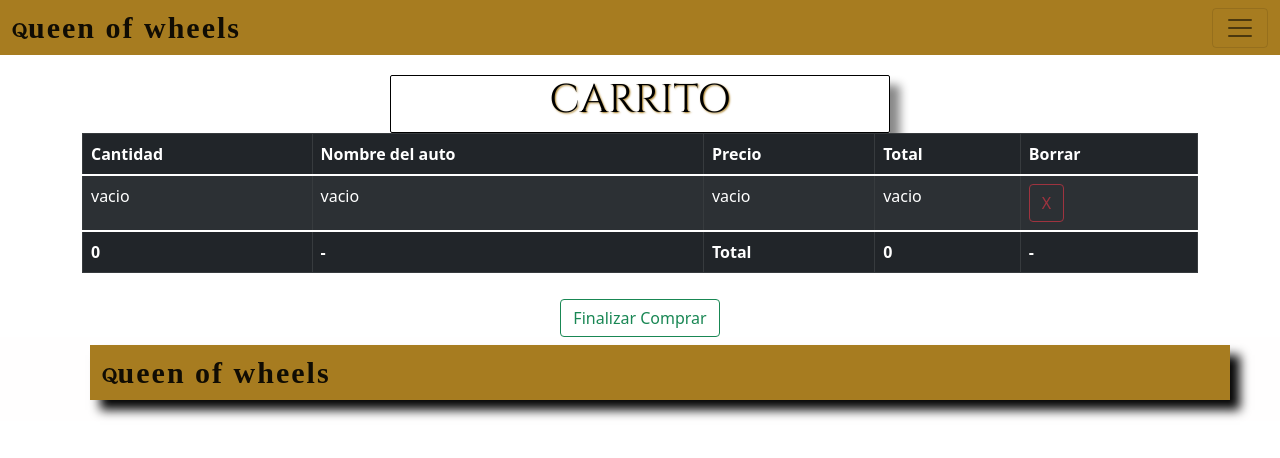
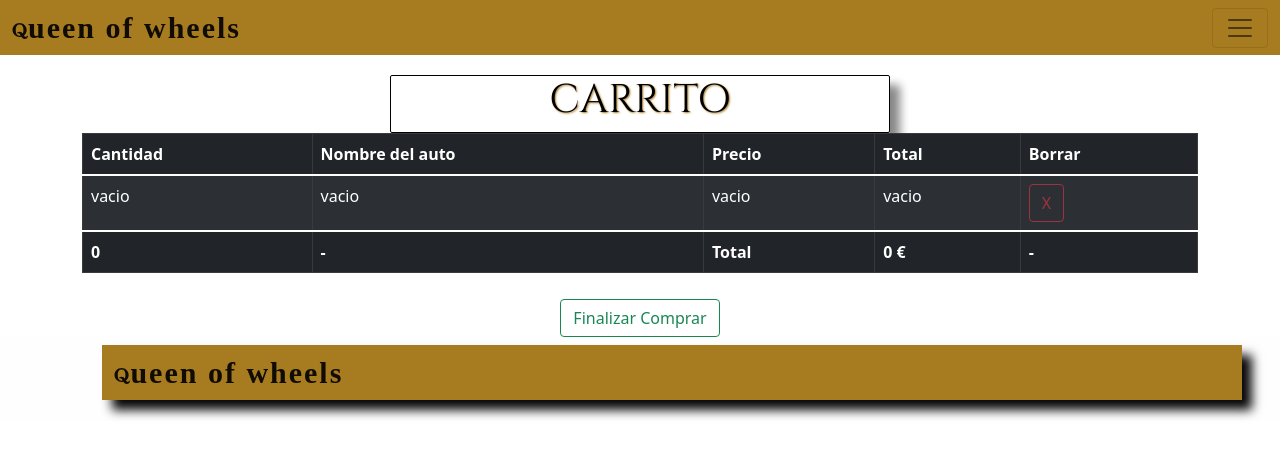
Before and after one commit to Hggzlvp/ReactJs, a React (Create React App) app: page /Cart in a window 1280 px wide. Shown: the top 458 px of the page. Built offline with nearby package versions, Linux system fonts and the light colour scheme; a web font is replaced by a local one.

Commit message:
Entrega Firebase

```diff
--- a/src/App.css
+++ b/src/App.css
@@ -113,7 +113,7 @@ hr{
 }
 .hijo-footer{
   background-color:rgb(167, 124, 32);
-  margin: 0% 0% 1% 7% !important;
+  margin: 0% 0% 1% 8% !important;
   box-shadow: 10px 10px 10px #070707 !important;
 }
 .icono-footer{
--- a/src/Componentes/Cart.jsx
+++ b/src/Componentes/Cart.jsx
@@ -37,7 +37,7 @@ export  default function Cart() {
                 <tr>
                 <td>{item.cantidad}</td>
                 <td>{item.nombre}</td>
-                <td>{item.precio}</td>
+                <td>{item.precio} €</td>
                 <td>{item.cantidad * parseInt(item.precio)} € </td>
                 <td><Button variant="outline-danger" onClick={() => removeCart(item)} >X</Button></td>
                 </tr>)
@@ -57,7 +57,7 @@ export  default function Cart() {
                 <th>{cantidadTotal()}</th>
                 <th>-</th>
                 <th>Total</th>
-                <th>{valorTotal()}</th>
+                <th>{valorTotal()} €</th>
                 <th>-</th>
 
                 </tr>
--- a/src/Componentes/Items/ItemDetailContainer.jsx
+++ b/src/Componentes/Items/ItemDetailContainer.jsx
@@ -10,7 +10,7 @@ import {doc,getDoc, getFirestore} from "firebase/firestore"
 
 function ItemDetailContainer() {
 
-    const [productito,setProductito] = useState()
+    const [productito,setProductito] = useState({})
     const {id}= useParams();
 
     useEffect ( () => {
```
